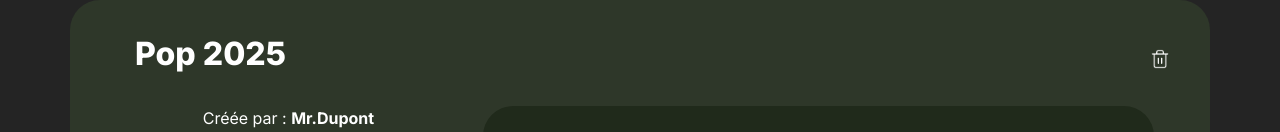
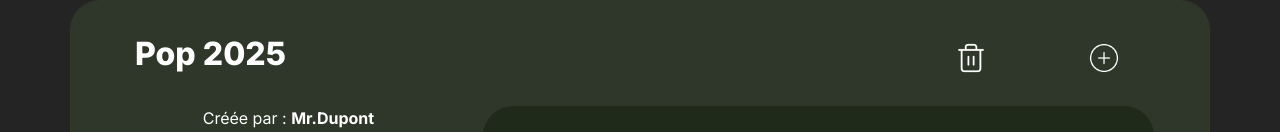
Before and after one commit to JordanBRSA/ProjetMEMPA_FRONT, an Angular app: page /playlist/1 in a window 1280 px wide. Shown: the top 132 px of the page. Built offline with nearby package versions, Linux system fonts and the light colour scheme.

Commit message:
KAN-13 feat: ajout btn add

```diff
--- a/src/app/app.routes.ts
+++ b/src/app/app.routes.ts
@@ -2,6 +2,7 @@ import { Routes } from '@angular/router';
 import { PlaylistList } from './features/playlist-list/playlist-list';
 import {Home} from './pages/home/home';
 import {PlaylistInfo} from './features/playlist-info/playlist-info';
+import {MusicAdd} from './features/music-add/music-add';
 
 
 export const routes: Routes = [
--- a/src/app/features/playlist-info/playlist-info.html
+++ b/src/app/features/playlist-info/playlist-info.html
@@ -1,12 +1,17 @@
-<div class="container d-flex flex-column" >
+<div class="container d-flex flex-column " >
   <div class="d-flex flex-column justify-content-between">
 
     <div *ngIf="playlist" >
       <div class="d-flex flex-row justify-content-between">
         <h2 class="title">{{ playlist.name }}</h2>
-        <button class="btn btn-sm" (click)="openDeleteModal()">
-          <img src="images/trash_icon.png" alt="Supprimer" width="20" height="20">
-        </button>
+        <div class="d-flex flex-row justify-content-around w-25 ">
+          <button class="btn btn-sm" (click)="openDeleteModal()">
+            <img src="images/trash_icon.png" alt="Supprimer" width="32" height="32">
+          </button>
+          <button class="btn btn-sm" (click)="addMusic()">
+            <img src="images/plus_icon.png" alt="Supprimer" width="32" height="32">
+          </button>
+        </div>
       </div>
 
       <div class="d-flex flex-row justify-content-between">
--- a/src/app/features/playlist-info/playlist-info.ts
+++ b/src/app/features/playlist-info/playlist-info.ts
@@ -18,7 +18,6 @@ export class PlaylistInfo {
 
 
   constructor(private route: ActivatedRoute, private playlistService: PlaylistService) {}
-
 
   ngOnInit() {
     const id = this.route.snapshot.paramMap.get('id'); // récupère l'id depuis l'URL
@@ -44,4 +43,8 @@ export class PlaylistInfo {
   //   console.log('Playlist supprimée !');
   //  });
   //}
+
+  protected addMusic() {
+    alert("Direction page newMusic...");
+  }
 }
--- a/src/app/features/playlist-list/playlist-list.ts
+++ b/src/app/features/playlist-list/playlist-list.ts
@@ -5,7 +5,6 @@ import {RouterLink} from '@angular/router';
 
 @Component({
   selector: 'app-playlist-list',
-  standalone: true,
   imports: [CommonModule, NgOptimizedImage, RouterLink],
   templateUrl: './playlist-list.html',
   styleUrl: './playlist-list.css'
```
